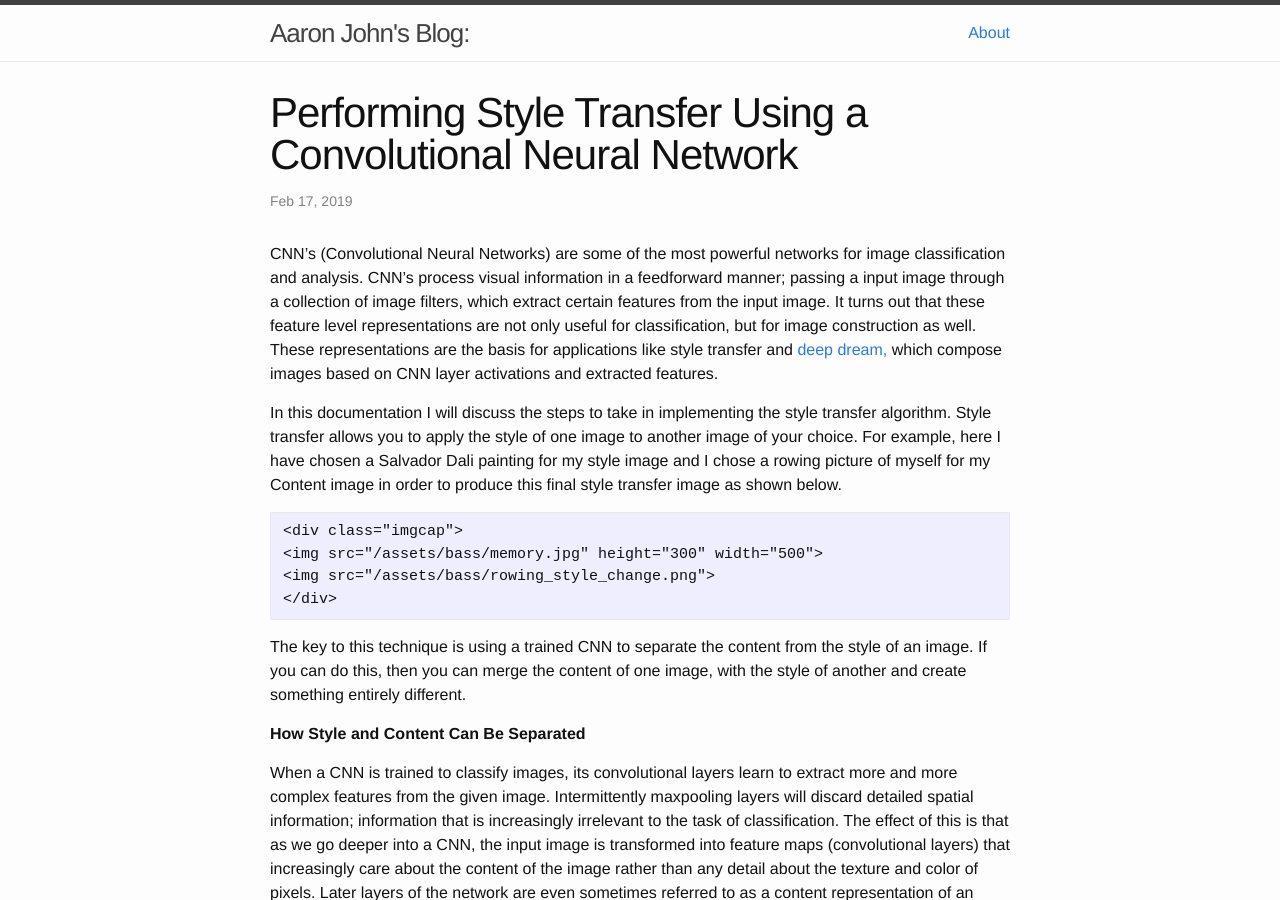
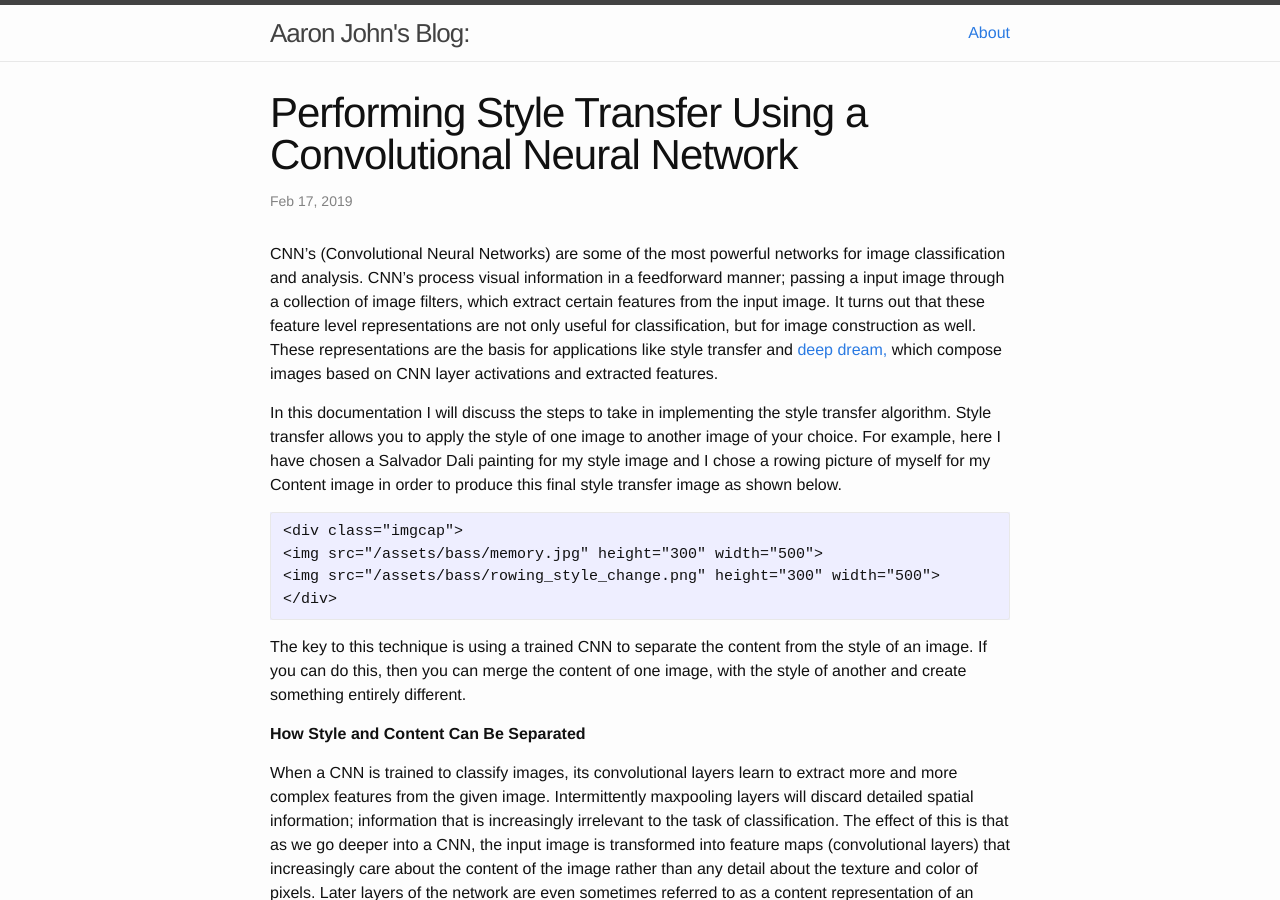
Before and after one commit to alexalwks2/aaronjohn2.github.io, a Jekyll site: the page built from _posts/2019-02-18-style-transfer.md, in a window 1280 px wide and 900 px high. Built offline with Jekyll 4.4.1, drawn with Linux system fonts in a browser that asks for light colours; comment, search, counter and statistics services are not loaded.

Commit message:
Update 2019-02-18-style-transfer.md

```diff
--- a/_posts/2019-02-18-style-transfer.md
+++ b/_posts/2019-02-18-style-transfer.md
@@ -12,7 +12,7 @@ In this documentation I will discuss the steps to take in implementing the style
 
     <div class="imgcap">
     <img src="/assets/bass/memory.jpg" height="300" width="500">
-    <img src="/assets/bass/rowing_style_change.png">
+    <img src="/assets/bass/rowing_style_change.png" height="300" width="500">
     </div>
 
 The key to this technique is using a trained CNN to separate the content from the style of an image. If you can do this, then you can merge the content of one image, with the style of another and create something entirely different.
```
